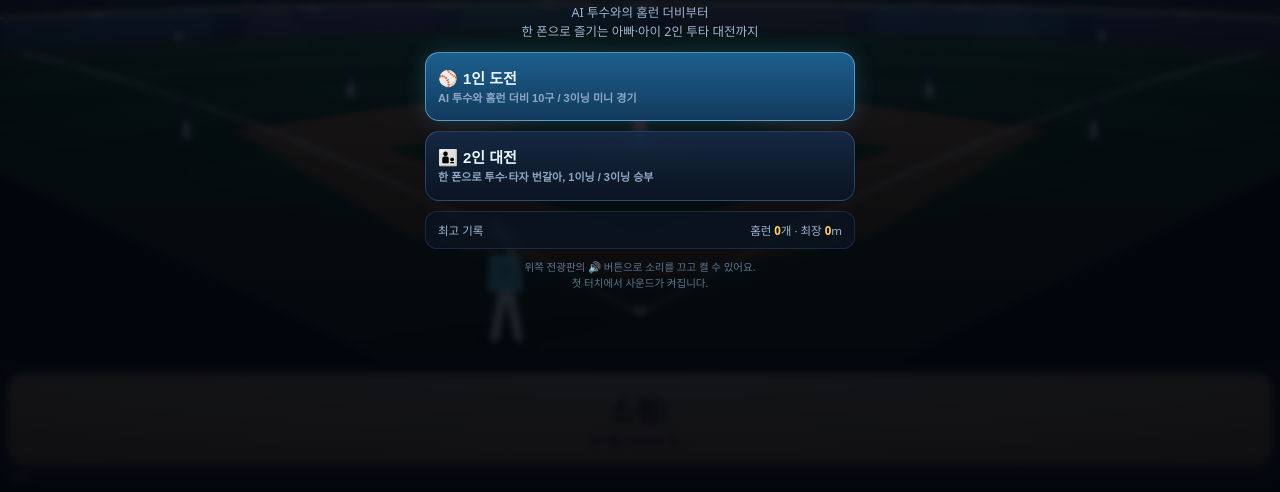
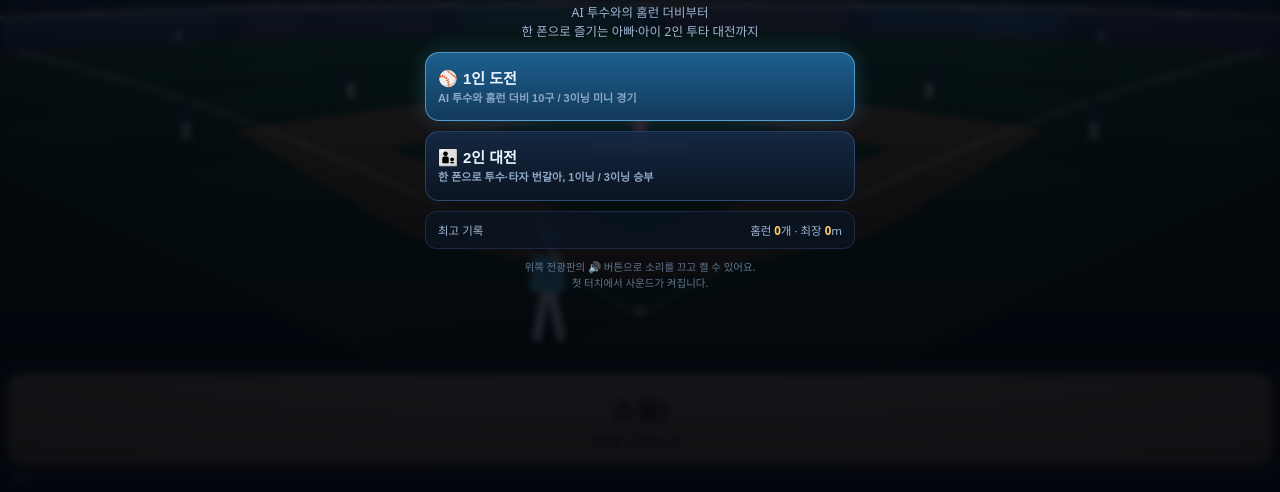
Before and after one commit to musazzang1-cyber/baseball-showdown, a plain HTML site: page index.html in a window 1280 px wide. Shown: the part 308-800 px from the top of the page. Drawn offline with Linux system fonts and the light colour scheme.

Commit message:
파울 지역 바탕·타자 위치 보정

```diff
--- a/index.html
+++ b/index.html
@@ -495,6 +495,13 @@ function buildBG(){
     c.fillRect(px, py, Math.random()<0.5?1.4:2.1, Math.random()<0.5?1.4:2.2);
   }
   c.globalAlpha = 1;
+
+  /* --- 파울 지역(그라운드 바탕) --- */
+  var foulG = c.createLinearGradient(0,H*0.46,0,H);
+  foulG.addColorStop(0,'#0a1d11');
+  foulG.addColorStop(1,'#07150c');
+  c.fillStyle = foulG;
+  c.fillRect(0, H*0.45, W, H*0.55);
 
   /* --- 전광판(대형 스크린) --- */
   var jw = W*0.44, jh = H*0.115, jx = W*0.5-jw/2, jy = H*0.175;
@@ -958,7 +965,7 @@ function drawPitcher(anim){
 }
 
 function drawBatter(){
-  var bx0 = W*0.5 - W*0.105;
+  var bx0 = W*0.5 - W*0.072;
   var by0 = H*0.955;
   var h = H*0.175;
   var jersey = (G.mode==='derby') ? '#5fd0ff' : (G.battingTeam===0 ? '#5fd0ff' : '#ff6b9d');
```
